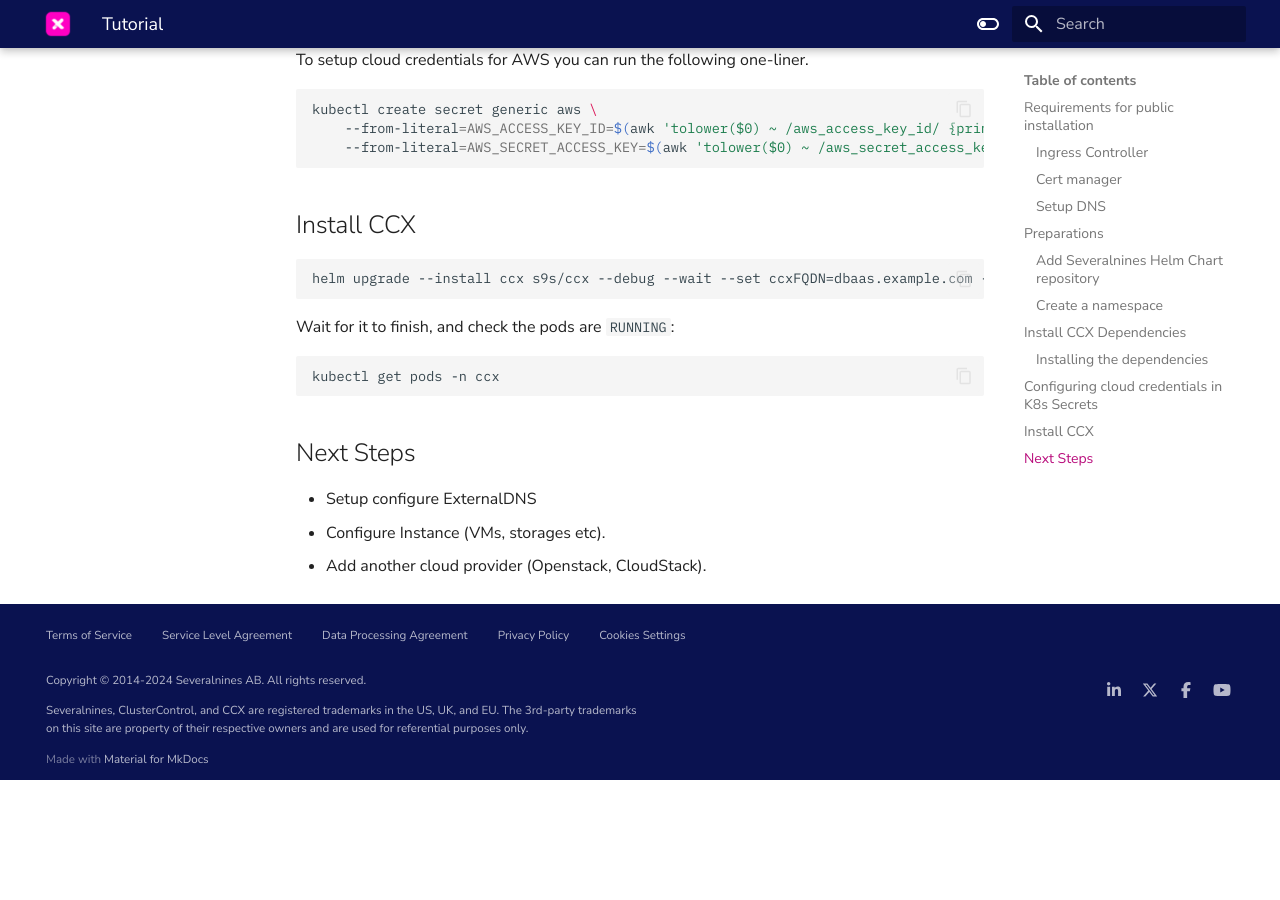
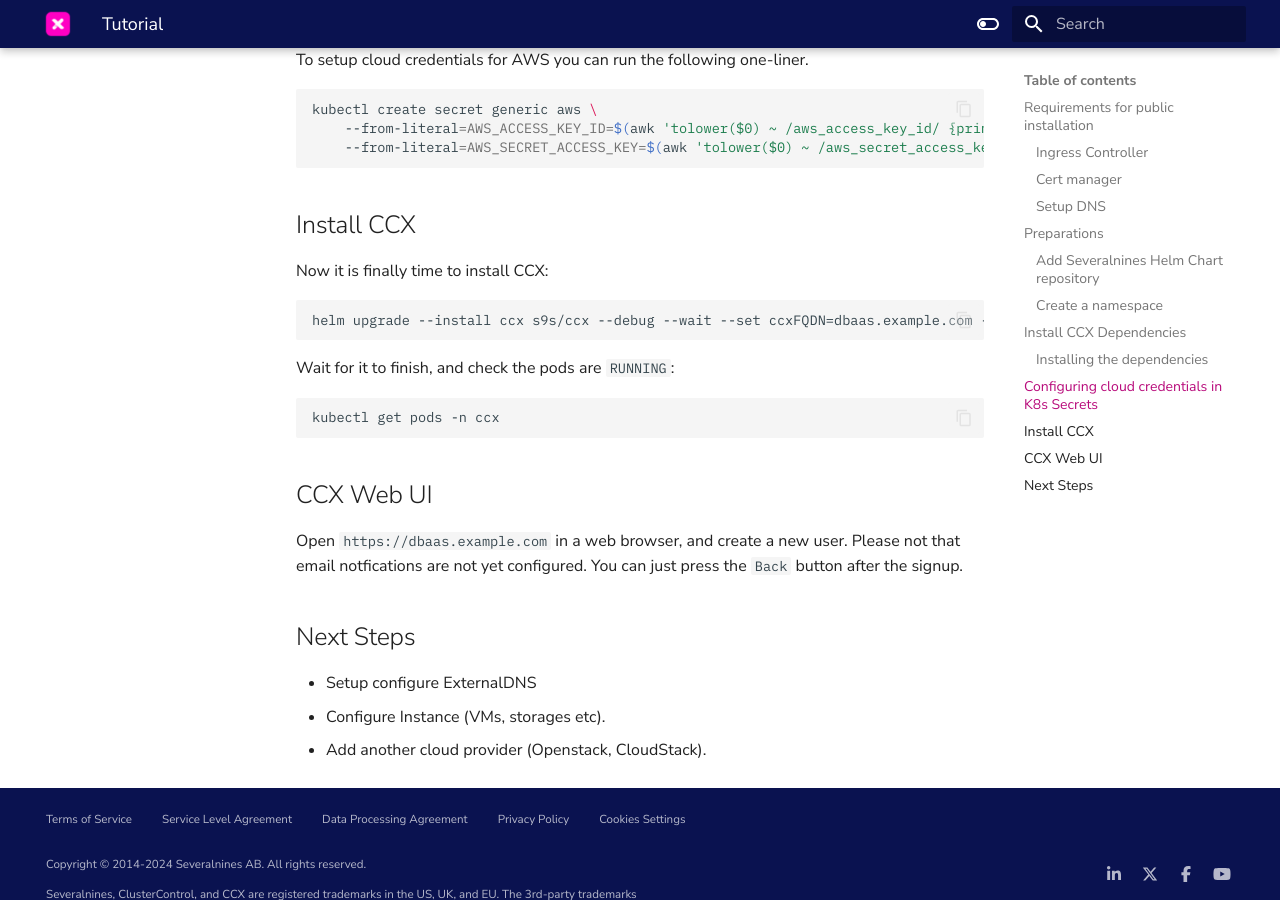
Before and after one commit to severalnines/ccx-docs, an MkDocs documentation site: the page built from docs/admin/Installation/Tutorial.md, in a window 1280 px wide and 900 px high, scrolled down 3881 px. Built offline with MkDocs 1.6.1 and Material for MkDocs 9.7.7, drawn with Linux system fonts in a browser that asks for light colours; comment, search, counter and statistics services are not loaded; before the commit the page ends 4661 px from its top, so only the background shows below that.

Commit message:
updated instructions

````diff
--- a/docs/admin/Installation/Tutorial.md
+++ b/docs/admin/Installation/Tutorial.md
@@ -169,6 +169,7 @@
 ```
 
 ## Install CCX
+Now it is finally time to install CCX:
 
 ```
 helm upgrade --install ccx s9s/ccx --debug --wait --set ccxFQDN=dbaas.example.com --set 'ccx.cloudSecrets[0]=aws' --set 'ccx.cidr=146.190.177.145/32'
@@ -180,6 +181,10 @@
 kubectl get pods -n ccx
 ```
 
+## CCX Web UI
+
+Open `https://dbaas.example.com` in a web browser, and create a new user. Please not that email notfications are not yet configured. You can just press the `Back` button after the signup.
+
 ## Next Steps
 
 - Setup configure ExternalDNS
````
